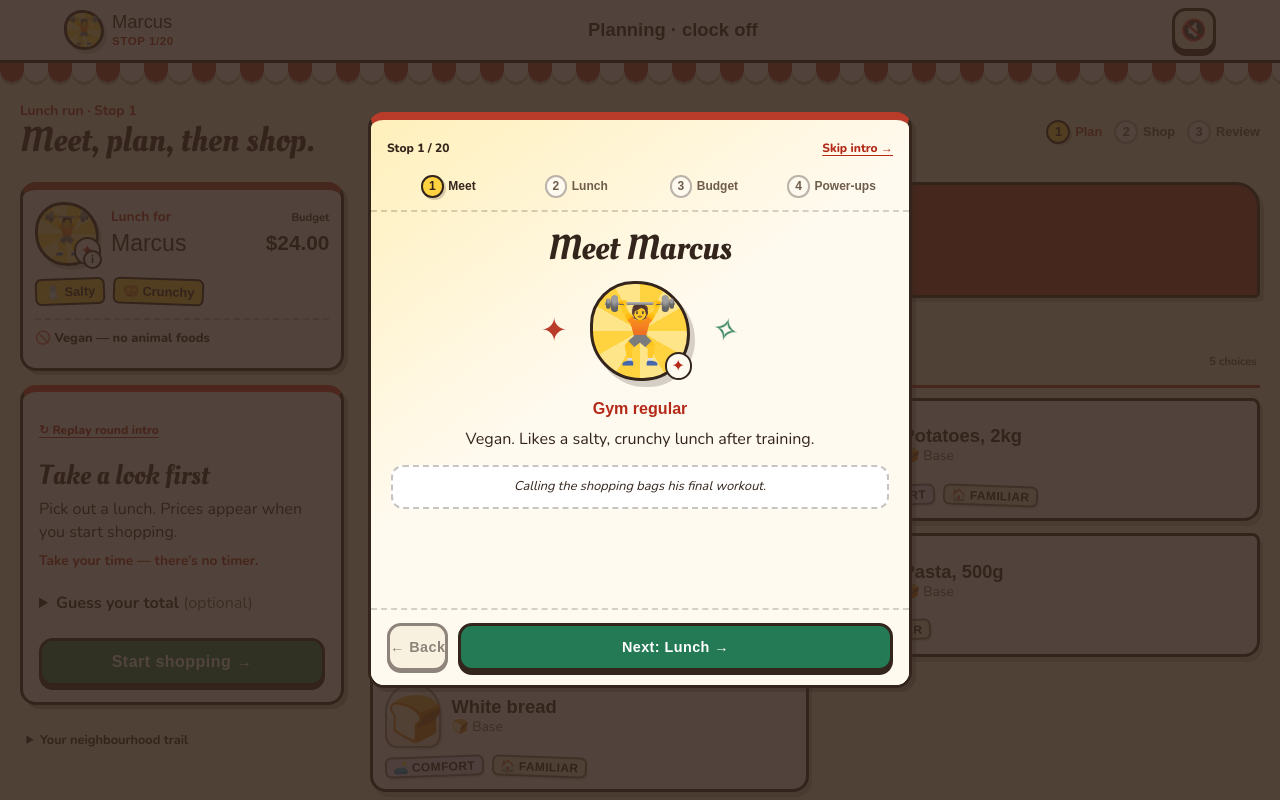
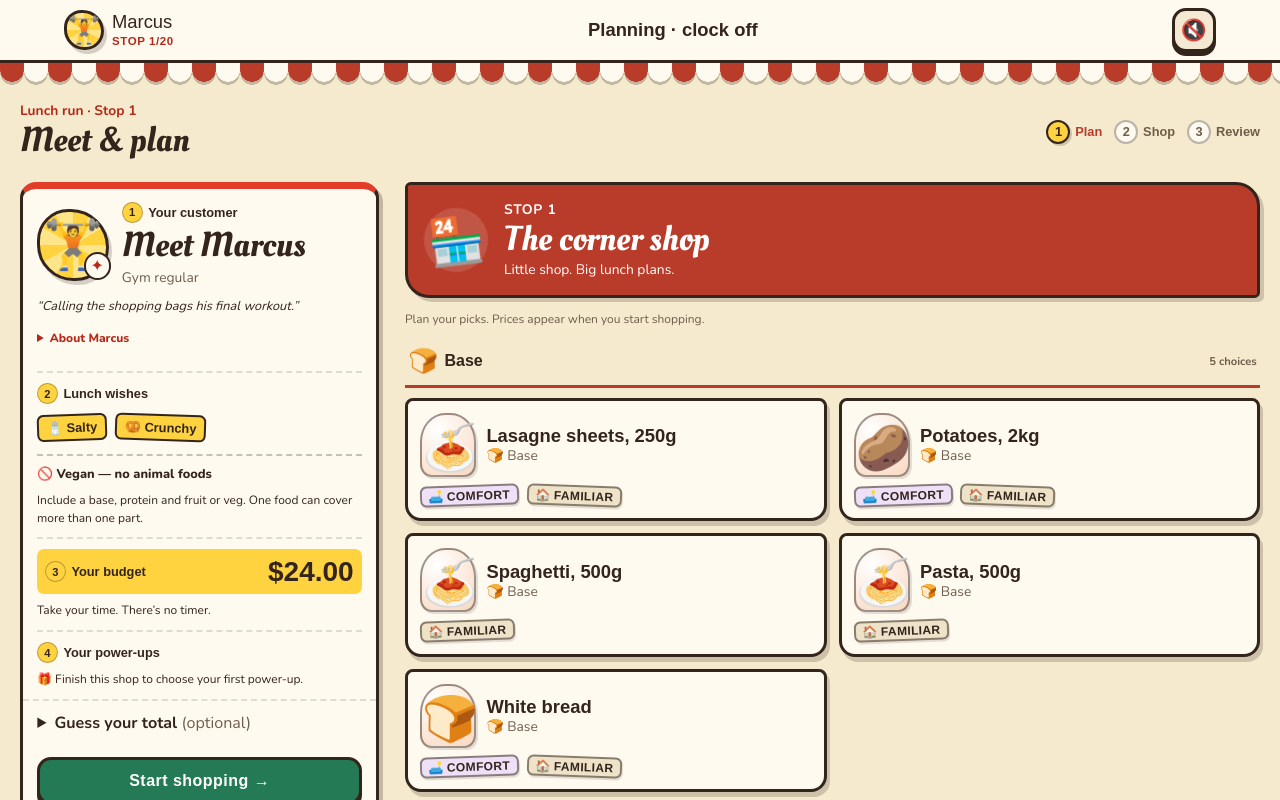
Before and after one commit to ppsandwich/Cost-Of-Living, a Next.js app: page / in a window 1280 px wide. Both pictures are taken after a click on the button "PLAN MY FIRST SHOP". Shown: the top 800 px of the page. Built offline with nearby package versions, Linux system fonts and the light colour scheme; a web font is replaced by a local one.

Commit message:
Version 2.8: merge round intro into inline planning ticket
- Replace four-step intro dialog with a single animated planning brief
- Move budget, retry and timer details into the inline brief sections
- Hide power-up shelf during planning and tighten planning layout

```diff
--- a/package.json
+++ b/package.json
@@ -1,6 +1,6 @@
 {
   "name": "cost-of-living",
-  "version": "2.7.0",
+  "version": "2.8.0",
   "private": true,
   "scripts": {
     "dev": "next dev",
--- a/src/app/globals.css
+++ b/src/app/globals.css
@@ -739,7 +739,6 @@ body {
   .receipt-item > div:last-child { margin-left: auto; }
 }
 @media (min-width: 640px) and (max-width: 1023px) {
-  .workspace-planning .shop-companion { grid-template-columns: 1fr 1fr; }
   .shop-products .product-shelf { grid-template-columns: repeat(2, minmax(0, 1fr)); }
   .shop-products .product-top { grid-template-columns: 3.5rem minmax(0, 1fr); }
   .shop-products .product-top .price-ticket { grid-column: 2; justify-self: start; }
@@ -773,47 +772,49 @@ body {
 #store-shelves:focus { outline: none; }
 @media (min-width: 1024px) { .browse-link { display: none; } }
 
-/* A short, player-paced introduction before each shop. */
-.round-intro { max-width: none; position: fixed; inset: 0; margin: auto; width: min(34rem, calc(100% - 1.25rem)); height: min(36rem, calc(100dvh - 1.25rem)); max-height: calc(100dvh - 1.25rem); padding: 0; overflow: hidden; border-top: 8px solid var(--shop-accent); background: linear-gradient(145deg, #fff0bb, var(--color-receipt) 45%); color: var(--color-ink); }
-.round-intro[open] { display: flex; flex-direction: column; animation: shelf-arrive 250ms ease-out; }
-.round-intro::backdrop { background: #33241cd9; }
-.intro-header { display: flex; justify-content: space-between; align-items: center; gap: .5rem; padding: .35rem 1rem 0; font-size: .75rem; font-weight: 800; }
-.intro-header button { min-height: 44px; color: var(--color-brand-dark); text-decoration: underline; text-underline-offset: 3px; }
-.intro-progress { display: grid; grid-template-columns: repeat(4, minmax(0, 1fr)); gap: .3rem; padding: .35rem 1rem .8rem; border-bottom: 2px dashed #33241c33; }
-.intro-progress li { display: flex; align-items: center; justify-content: center; flex-wrap: wrap; gap: .3rem; font: 700 .75rem var(--font-display); color: var(--color-faded); }
-.intro-progress li > span { display: grid; place-items: center; width: 1.4rem; height: 1.4rem; border: 2px solid #33241c55; border-radius: 50%; background: var(--color-receipt); }
-.intro-progress li[aria-current] { color: var(--color-ink); }
-.intro-progress li[aria-current] > span { background: var(--color-tag); border-color: var(--color-ink); box-shadow: 2px 2px 0 #33241c33; }
-.intro-progress .intro-step-done > span { background: var(--color-good); color: white; }
-.intro-stage { flex: 1; min-height: 0; padding: 1rem 1.25rem; overflow-y: auto; overscroll-behavior: contain; animation: intro-reveal 350ms ease-out both; }
-.intro-stage h2 { text-align: center; margin-bottom: .75rem; }
-.intro-person, .intro-budget { text-align: center; }
-.intro-portrait { display: flex; justify-content: center; align-items: center; gap: 1.4rem; margin-block: .5rem 1rem; }
-.intro-portrait .npc-avatar { width: 6.25rem; height: 6.25rem; box-shadow: 5px 6px 0 #33241c33; }
-.intro-portrait .npc-face { font-size: 4rem; }
-.intro-spark { color: var(--shop-accent); font-size: 2rem; animation: check-stamp 600ms ease-out; }
-.intro-spark:last-child { color: var(--color-good); transform: rotate(15deg); }
-.intro-speech { margin-top: .85rem; padding: .65rem; border: 2px dashed #33241c44; border-radius: .75rem; background: white; font-size: .8rem; font-style: italic; }
-.intro-caption { margin-block: .65rem; font-size: .85rem; }
-.intro-wishes { display: flex; flex-wrap: wrap; gap: .65rem; }
-.intro-food-rule { margin-block: 1rem .5rem; padding: .65rem; border: 2px solid #ba3b2944; border-radius: .75rem; background: #ffe6dc; font-size: .85rem; font-weight: 800; }
-.intro-money { display: flex; flex-direction: column; align-items: center; margin-block: 1.25rem; padding: 1rem; border-block: 3px dashed #33241c55; background: var(--color-tag); transform: rotate(-2deg); }
-.intro-money > span:first-child { font-size: 2.5rem; }
-.intro-money strong { font: 700 3rem var(--font-display); line-height: 1.2; animation: check-stamp 500ms ease-out; }
-.intro-money > span:last-child { font-size: .8rem; font-weight: 800; }
-.intro-powerups { display: grid; grid-template-columns: repeat(2, minmax(0, 1fr)); gap: .5rem; }
-.intro-powerups li { display: flex; align-items: start; gap: .4rem; padding: .6rem; border: 2px solid var(--color-ink); border-radius: .7rem; background: var(--color-receipt); box-shadow: 2px 3px 0 #33241c22; animation: intro-reveal 350ms ease-out both; }
-.intro-powerups li > span { font-size: 1.5rem; }
-.intro-powerups strong { font-family: var(--font-display); font-size: .8rem; }
-.intro-powerups p { margin-top: .25rem; font-size: .75rem; line-height: 1.4; }
-.intro-no-boosts { display: flex; flex-direction: column; align-items: center; gap: .5rem; padding: 1.5rem .75rem; text-align: center; }
-.intro-no-boosts > span { font-size: 4rem; animation: check-stamp 500ms ease-out; }
-.intro-no-boosts strong { font: 700 1.4rem var(--font-display); }
-.intro-no-boosts p { font-size: .85rem; }
-.intro-next { margin-top: 1rem; text-align: center; font-size: .85rem; font-weight: 800; color: var(--color-good); }
-.intro-controls { display: grid; grid-template-columns: auto 1fr; gap: .6rem; padding: .85rem 1rem; border-top: 2px dashed #33241c33; background: var(--color-receipt); }
-.intro-controls button { min-height: 48px; font-size: .9rem; }
-.intro-replay { display: block; min-height: 44px; margin-bottom: .3rem; font-size: .75rem; font-weight: 800; color: var(--color-brand-dark); text-decoration: underline; text-underline-offset: 3px; }
+/* One planning ticket, introduced in the order the player needs it. */
+.round-brief { padding: .85rem .9rem 0; }
+.brief-part { padding-block: .65rem; animation: intro-reveal 380ms ease-out both; }
+.brief-part + .brief-part { border-top: 2px dashed #33241c25; }
+.brief-part:first-child { padding-top: 0; }
+.brief-part:nth-child(2) { animation-delay: 160ms; }
+.brief-part:nth-child(3) { animation-delay: 320ms; }
+.brief-part:nth-child(4) { animation-delay: 480ms; }
+.brief-person-heading { display: flex; align-items: center; gap: .8rem; }
+.brief-person-heading > div:last-child { min-width: 0; }
+.brief-person-heading .npc-avatar { width: 4.5rem; height: 4.5rem; flex-shrink: 0; }
+.brief-person-heading .npc-face { font-size: 3rem; }
+.brief-label { display: flex; align-items: center; gap: .35rem; font: 700 .8rem var(--font-display); }
+.brief-label > span { display: inline-grid; place-items: center; width: 1.3rem; height: 1.3rem; border: 1.5px solid #33241c55; border-radius: 50%; background: var(--color-tag); font-size: .7rem; }
+.brief-person-heading h2 { line-height: 1.2; margin-block: .15rem; }
+.brief-speech { margin-top: .6rem; font-size: .8rem; font-style: italic; }
+.brief-about { font-size: .75rem; }
+.brief-about summary { cursor: pointer; min-height: 44px; align-content: center; color: var(--color-brand-dark); font-weight: 800; }
+.brief-about p { padding-bottom: .5rem; }
+.brief-wishes { display: flex; flex-wrap: wrap; gap: .5rem; margin-top: .6rem; }
+.brief-hint { margin-top: .5rem; font-size: .75rem; line-height: 1.45; }
+.brief-budget { display: flex; align-items: center; justify-content: space-between; flex-wrap: wrap; gap: .4rem; padding: .4rem .5rem; border-radius: .45rem; background: var(--color-tag); }
+.brief-budget strong { font: 700 1.75rem var(--font-display); }
+.brief-powerups { display: grid; gap: .6rem; margin-top: .6rem; }
+.brief-powerups li { display: flex; align-items: start; gap: .5rem; }
+.brief-powerups li > span { display: grid; place-items: center; flex: 0 0 2rem; min-height: 2rem; border: 1px solid #33241c33; border-radius: .5rem; background: var(--color-paper); font-size: 1.3rem; }
+.brief-powerups strong { font: 700 .8rem var(--font-display); }
+.brief-powerups p { font-size: .75rem; }
+.plan-actions { padding: 0 .9rem .85rem; }
+.plan-actions .browse-link { margin-top: 0; }
+.planning-shelves { scroll-margin-top: 6rem; }
+.workspace-planning .shop-companion { grid-template-columns: minmax(0, 1fr); }
+@media (min-width: 640px) and (max-width: 1023px) {
+  .round-brief { display: grid; grid-template-columns: 1fr 1fr; column-gap: 1.5rem; }
+  .brief-person { grid-row: span 2; }
+  .brief-part:nth-child(2) { border-top: 0; padding-top: 0; }
+  .brief-part:last-child { grid-column: 1 / -1; }
+  .brief-powerups { grid-template-columns: 1fr 1fr; }
+}
+@media (min-width: 1024px) {
+  .workspace-planning { grid-template-columns: 365px minmax(0, 1fr); }
+  .plan-actions { position: sticky; bottom: 0; border-top: 2px dashed #33241c25; background: var(--color-receipt); }
+}
 .shelf-group-count { margin-left: auto; color: var(--color-faded); font: 700 .7rem var(--font-sans); }
 .shelf-group-note { margin-block: -.2rem .65rem; font-size: .75rem; color: var(--color-faded); }
 .product-aisle { margin-top: .5rem; font-size: .7rem; font-weight: 700; color: var(--color-faded); }
@@ -821,13 +822,6 @@ body {
 @media (max-width: 639px) {
   .lunch-filters { display: flex; flex-wrap: nowrap; overflow-x: auto; padding-bottom: .3rem; scrollbar-width: thin; }
   .lunch-filters button { flex: 0 0 auto; min-width: 54px; padding: .2rem .45rem; font-size: .7rem; }
-  .intro-stage { padding: .75rem .85rem; }
-  .intro-stage h2 { font-size: 1.7rem; }
-  .intro-progress { padding-inline: .65rem; }
-  .intro-progress li { flex-direction: column; flex-wrap: nowrap; font-size: .65rem; }
-  .intro-powerups { grid-template-columns: minmax(0, 1fr); }
-  .intro-controls { padding: .65rem; gap: .4rem; }
-  .intro-controls button { padding-inline: .65rem; font-size: .8rem; }
 }
 
 /* A cooked lunch takes centre stage; spare packs sit beside the plate. */
--- a/src/app/page.tsx
+++ b/src/app/page.tsx
@@ -8,7 +8,6 @@ import {
   useRecords,
 } from "@/utils/records";
 import { StatusBar } from "@/components/StatusBar";
-import { NPCPanel } from "@/components/NPCPanel";
 import { StoreList } from "@/components/StoreList";
 import { BasketDrawer } from "@/components/BasketDrawer";
 import { OutcomeModal } from "@/components/OutcomeModal";
@@ -120,7 +119,7 @@ export default function Home() {
 
       <main className={`shop-workspace ${state.status === "planning" ? "workspace-planning" : "workspace-shopping"}`}>
         <div className="flow-heading">
-          <div><p className="text-xs font-bold text-brand-dark">Lunch run · Stop {state.roundNumber}</p><h1 tabIndex={-1} className="font-title text-3xl focus:outline-none" id="shop-heading">{state.status === "planning" ? "Meet, plan, then shop." : "Let’s build a lunch."}</h1></div>
+          <div><p className="text-xs font-bold text-brand-dark">Lunch run · Stop {state.roundNumber}{state.previousAttempt && state.status === "planning" ? " · Try again" : ""}</p><h1 tabIndex={-1} className="font-title text-3xl focus:outline-none" id="shop-heading">{state.status === "planning" ? "Meet & plan" : "Let’s build a lunch."}</h1></div>
           <ol className="flow-steps" aria-label="Your shop">
             <li aria-current={state.status === "planning" ? "step" : undefined}><span>{state.status === "planning" ? "1" : "✓"}</span>Plan</li>
             <li aria-current={state.status !== "planning" ? "step" : undefined}><span>2</span>Shop</li>
@@ -128,8 +127,7 @@ export default function Home() {
           </ol>
         </div>
         <aside className="shop-companion" aria-label={state.status === "planning" ? "Your lunch order and plan" : "Your order and basket"}>
-          {state.status === "planning" ? <>
-            <NPCPanel showMealSlots={false} key={npc.id} npc={npc} basket={state.basket} budgetCents={state.roundBudgetCents} event={state.basketEvent} />
+          {state.status === "planning" ?
             <PlanningPanel
               key={`${state.roundNumber}-${state.previousAttempt ? "retry" : "first"}`}
               state={state}
@@ -139,10 +137,10 @@ export default function Home() {
                 else begin();
               }}
             />
-          </> : <ShoppingOrder key={`order-${state.roundNumber}`} state={state} />}
-          <PowerUpShelf key={`powerups-${state.roundNumber}`} powerUps={state.powerUps}
+          : <ShoppingOrder key={`order-${state.roundNumber}`} state={state} />}
+          {state.status !== "planning" && <PowerUpShelf key={`powerups-${state.roundNumber}`} powerUps={state.powerUps}
             canUseEscapeRope={state.status === "playing" && state.roundNumber < FINAL_ROUND}
-            onUseEscapeRope={() => dispatch({ type: "USE_ESCAPE_ROPE" })} />
+            onUseEscapeRope={() => dispatch({ type: "USE_ESCAPE_ROPE" })} />}
           {state.status !== "planning" && <BasketDrawer
             key={`basket-${state.roundNumber}`}
             roundBudgetCents={state.roundBudgetCents}
--- a/src/components/PlanningPanel.tsx
+++ b/src/components/PlanningPanel.tsx
@@ -10,15 +10,11 @@ export function PlanningPanel({ state, onBegin }: {
   const [estimate, setEstimate] = useState("");
   const valid = estimate === "" || (/^\d+(?:\.\d{1,2})?$/.test(estimate) && Number(estimate) <= 10000);
   return (
-    <section id="shopping-plan" aria-label="Plan your shop" className="panel planning-panel bg-receipt p-4">
+    <section id="shopping-plan" aria-label="Plan your shop" className="panel planning-panel bg-receipt">
       <RoundIntro state={state} />
-      <h2 className="font-title text-2xl">Take a look first</h2>
-      <p className="mt-1 text-sm">Pick out a lunch. Prices appear when you start shopping.</p>
-      <p className="mt-2 text-xs font-bold text-brand-dark">{state.mode === "learning" ? "Take your time — there’s no timer." : `The ${state.roundDurationSeconds}-second clock starts when you shop. Putting food back costs 3 seconds.`}</p>
-      {state.retryChallenge && <p className="challenge-ticket mt-3">🎯 Same checklist. Spend {formatCents(state.retryChallenge.targetSpendCents)} or less.</p>}
-      {state.previousAttempt && !state.retryChallenge && <p className="mt-2 text-xs">Same shop. Last spend: {formatCents(state.previousAttempt.spentCents)}.</p>}
-      <a href="#store-shelves" className="browse-link">Browse food ↓</a>
-      <form id="begin-shopping" className="mt-3" onSubmit={(e) => {
+      <div className="plan-actions">
+        <a href="#store-shelves" className="browse-link" onClick={() => document.getElementById("store-shelves")?.focus({ preventScroll: true })}>Browse food ↓</a>
+        <form id="begin-shopping" onSubmit={(e) => {
           e.preventDefault();
           if (valid) onBegin(estimate === "" ? null : Math.round(Number(estimate) * 100));
         }}>
@@ -35,6 +31,7 @@ export function PlanningPanel({ state, onBegin }: {
             <button disabled={!valid} className="btn min-h-12 flex-1 bg-good text-white">{state.mode === "learning" ? "Start shopping →" : "Start the clock →"}</button>
           </div>
         </form>
+      </div>
     </section>
   );
 }
--- a/src/components/RoundIntro.tsx
+++ b/src/components/RoundIntro.tsx
@@ -1,90 +1,49 @@
-import { useEffect, useId, useRef, useState } from "react";
 import type { GameState } from "@/types/game";
 import { MUST_NOT_LABEL, WANT_BADGE, WANT_EMOJI } from "@/data/labels";
 import { POWER_UP_BY_ID } from "@/data/powerups";
 import { FINAL_ROUND } from "@/game/progression";
 import { formatCents } from "@/utils/money";
 import { NPCAvatar } from "./NPCAvatar";
-import { StatsPanel } from "./StatsPanel";
 
-const STEPS = ["Meet", "Lunch", "Budget", "Power-ups"];
-
-/** Lives only in planning: a new round or retry mounts a fresh introduction. */
+/** An inline introduction: each part arrives in order, then stays available while planning. */
 export function RoundIntro({ state }: { state: GameState }) {
-  const [open, setOpen] = useState(true);
-  const [step, setStep] = useState(0);
-  const dialog = useRef<HTMLDialogElement>(null);
-  const heading = useRef<HTMLHeadingElement>(null);
-  const id = useId();
   const npc = state.npc!;
   const powerUps = state.powerUps.filter((id) =>
     !(id === "timewalker" && state.mode === "learning") &&
     !(id === "escape_rope" && state.roundNumber === FINAL_ROUND));
-  const titles = [`Meet ${npc.name}`, `${npc.name}’s lunch`, "Your spending limit", "Your power-ups"];
 
-  useEffect(() => {
-    if (!open) return;
-    const element = dialog.current!;
-    element.showModal();
-    return () => element.close();
-  }, [open]);
-  useEffect(() => {
-    if (open) heading.current?.focus({ preventScroll: true });
-  }, [open, step]);
+  return <div className="round-brief" aria-label="Meet your customer and plan">
+    <section className="brief-part brief-person" aria-label={`Meet ${npc.name}`}>
+      <div className="brief-person-heading">
+        <NPCAvatar npc={npc} />
+        <div><p className="brief-label"><span aria-hidden>1</span> Your customer</p><h2 className="font-title text-3xl">Meet {npc.name}</h2><p className="text-xs text-faded">{npc.ageLabel}</p></div>
+      </div>
+      <p className="brief-speech">“{npc.mood}”</p>
+      <details className="brief-about"><summary>About {npc.name}</summary><p>{npc.description}</p></details>
+    </section>
 
-  const finish = () => {
-    setOpen(false);
-    requestAnimationFrame(() => document.getElementById("shop-heading")?.focus({ preventScroll: true }));
-  };
+    <section className="brief-part" aria-label="Lunch wishes and foods to avoid">
+      <h3 className="brief-label"><span aria-hidden>2</span> Lunch wishes</h3>
+      <div className="brief-wishes">{npc.wants.map((want) => <span className="wish-sticker" key={want}><span aria-hidden>{WANT_EMOJI[want]}</span> {want === "likes_variety" ? "3+ aisles" : WANT_BADGE[want]}</span>)}</div>
+      {npc.wants.includes("likes_variety") && <p className="brief-hint">Pick from 3 food aisles. Each food’s aisle is on its card.</p>}
+      <p className="order-rule"><span aria-hidden>🚫</span> {MUST_NOT_LABEL[npc.mustNot]}</p>
+      <p className="brief-hint">Include a base, protein and fruit or veg. One food can cover more than one part.</p>
+    </section>
 
-  return <>
-    <button type="button" className="intro-replay" onClick={() => { setStep(0); setOpen(true); }}>↻ Replay round intro</button>
-    {open && <dialog ref={dialog} aria-labelledby={id} onCancel={(event) => { event.preventDefault(); finish(); }} className="panel round-intro">
-      <header className="intro-header">
-        <p>Stop {state.roundNumber} / {FINAL_ROUND}{state.previousAttempt ? " · Try again" : ""}</p>
-        <button type="button" onClick={finish}>Skip intro →</button>
-      </header>
-      <ol className="intro-progress" aria-label="Round introduction">
-        {STEPS.map((label, index) => <li key={label} aria-current={step === index ? "step" : undefined} className={index < step ? "intro-step-done" : ""}><span aria-hidden>{index < step ? "✓" : index + 1}</span>{label}</li>)}
-      </ol>
-      <div className="intro-stage" key={step}>
-        <h2 ref={heading} id={id} tabIndex={-1} className="font-title text-3xl focus:outline-none">{titles[step]}</h2>
-        {step === 0 && <div className="intro-person">
-          <div className="intro-portrait"><span className="intro-spark" aria-hidden>✦</span><NPCAvatar npc={npc} /><span className="intro-spark" aria-hidden>✧</span></div>
-          <p className="font-display text-sm text-brand-dark">{npc.ageLabel}</p>
-          <p className="mt-2 text-sm">{npc.description}</p>
-          <p className="intro-speech">{npc.mood}</p>
-        </div>}
-        {step === 1 && <div className="intro-lunch">
-          <p className="intro-caption">Build a lunch with all three parts.</p>
-          <StatsPanel npc={npc} basket={[]} visual />
-          <p className="intro-caption">Add both food wishes.</p>
-          <div className="intro-wishes">{npc.wants.map((want) => <span className="wish-sticker" key={want}><span aria-hidden>{WANT_EMOJI[want]}</span> {want === "likes_variety" ? "3+ aisles" : WANT_BADGE[want]}</span>)}</div>
-          {npc.wants.includes("likes_variety") && <p className="mt-2 text-xs">Choose from 3 food aisles, like grains, fruit and dairy. Check each item’s aisle label.</p>}
-          <p className="intro-food-rule">🚫 {MUST_NOT_LABEL[npc.mustNot]}</p>
-          <p className="text-xs text-faded">One food can tick more than one box.</p>
-        </div>}
-        {step === 2 && <div className="intro-budget">
-          <div className="intro-money"><span aria-hidden>👛</span><strong>{formatCents(state.roundBudgetCents)}</strong><span>to spend this shop</span></div>
-          <p className="text-sm font-bold">Finish the checklist. Stay within this amount.</p>
-          {state.retryChallenge && <p className="challenge-ticket mt-3">🎯 Try to spend {formatCents(state.retryChallenge.targetSpendCents)} or less.</p>}
-          <p className="mt-3 text-xs text-faded">{state.mode === "learning" ? "No timer. You can change your mind." : `${state.roundDurationSeconds} seconds to shop. The clock stays off while you plan.`}</p>
-        </div>}
-        {step === 3 && <div className="intro-boosts">
-          {powerUps.length ? <>
-            <p className="intro-caption">Ready for this shop. Prices, budget and shelves already include your boosts.</p>
-            <ul className="intro-powerups">{powerUps.map((id, index) => {
-              const boost = POWER_UP_BY_ID[id];
-              return <li key={id} style={{ animationDelay: `${index * 60}ms` }}><span aria-hidden>{boost.icon}</span><div><strong>{boost.name}</strong><p>{id === "embezzler" ? "Your carried savings are included in the budget." : boost.description}</p></div></li>;
-            })}</ul>
-          </> : <div className="intro-no-boosts"><span aria-hidden>🎁</span><strong>A fresh start!</strong><p>{state.roundNumber === 1 ? "No power-ups yet. Finish this shop to choose your first one." : "No power-ups for this shop. Let’s make the budget work."}</p></div>}
-          <p className="intro-next">Next: browse the food and plan your picks.</p>
-        </div>}
-      </div>
-      <footer className="intro-controls">
-        <button type="button" disabled={step === 0} onClick={() => setStep((current) => current - 1)} className="btn bg-paper">← Back</button>
-        <button type="button" onClick={() => step === 3 ? finish() : setStep((current) => current + 1)} className="btn bg-good text-white">{step === 3 ? "Let’s plan →" : `Next: ${STEPS[step + 1]} →`}</button>
-      </footer>
-    </dialog>}
-  </>;
+    <section className="brief-part" aria-label="Your spending limit">
+      <div className="brief-budget"><h3 className="brief-label"><span aria-hidden>3</span> Your budget</h3><strong>{formatCents(state.roundBudgetCents)}</strong></div>
+      <p className="brief-hint">{state.mode === "learning" ? "Take your time. There’s no timer." : `${state.roundDurationSeconds} seconds to shop. The clock is off until you start. Putting food back costs 3 seconds.`}</p>
+      {state.retryChallenge && <p className="challenge-ticket mt-2">🎯 Same checklist. Try to spend {formatCents(state.retryChallenge.targetSpendCents)} or less.</p>}
+      {state.previousAttempt && !state.retryChallenge && <p className="brief-hint">Same shop. Last spend: {formatCents(state.previousAttempt.spentCents)}.</p>}
+    </section>
+
+    <section className="brief-part" aria-label="Power-ups for this shop">
+      <h3 className="brief-label"><span aria-hidden>4</span> Your power-ups</h3>
+      {powerUps.length ? <ul className="brief-powerups">{powerUps.map((id) => {
+        const boost = POWER_UP_BY_ID[id];
+        return <li key={id}><span aria-hidden>{boost.icon}</span><div><strong>{boost.name}</strong><p>{id === "embezzler" ? "Your carried savings are included in the budget." : boost.description}</p></div></li>;
+      })}</ul> : <p className="brief-hint">🎁 {state.roundNumber === 1 ? "Finish this shop to choose your first power-up." : "No power-ups this shop. You’re ready to go!"}</p>}
+      {powerUps.length > 0 && <p className="brief-hint">Ready to use. Your budget and shelves include these boosts.</p>}
+    </section>
+  </div>;
 }
--- a/src/game/version.ts
+++ b/src/game/version.ts
@@ -1,5 +1,5 @@
 export const GAME_VERSION_MAJOR = 2;
-export const GAME_VERSION_MINOR = 7;
+export const GAME_VERSION_MINOR = 8;
 
 export const GAME_VERSION = `${GAME_VERSION_MAJOR}.${GAME_VERSION_MINOR}`;
 export const GAME_VERSION_LABEL = `v${GAME_VERSION}`;
```
Also changed, not shown: 2 other files (tests, documents, lock files or other folders). Lines whose indentation alone changed are shown as unchanged.
